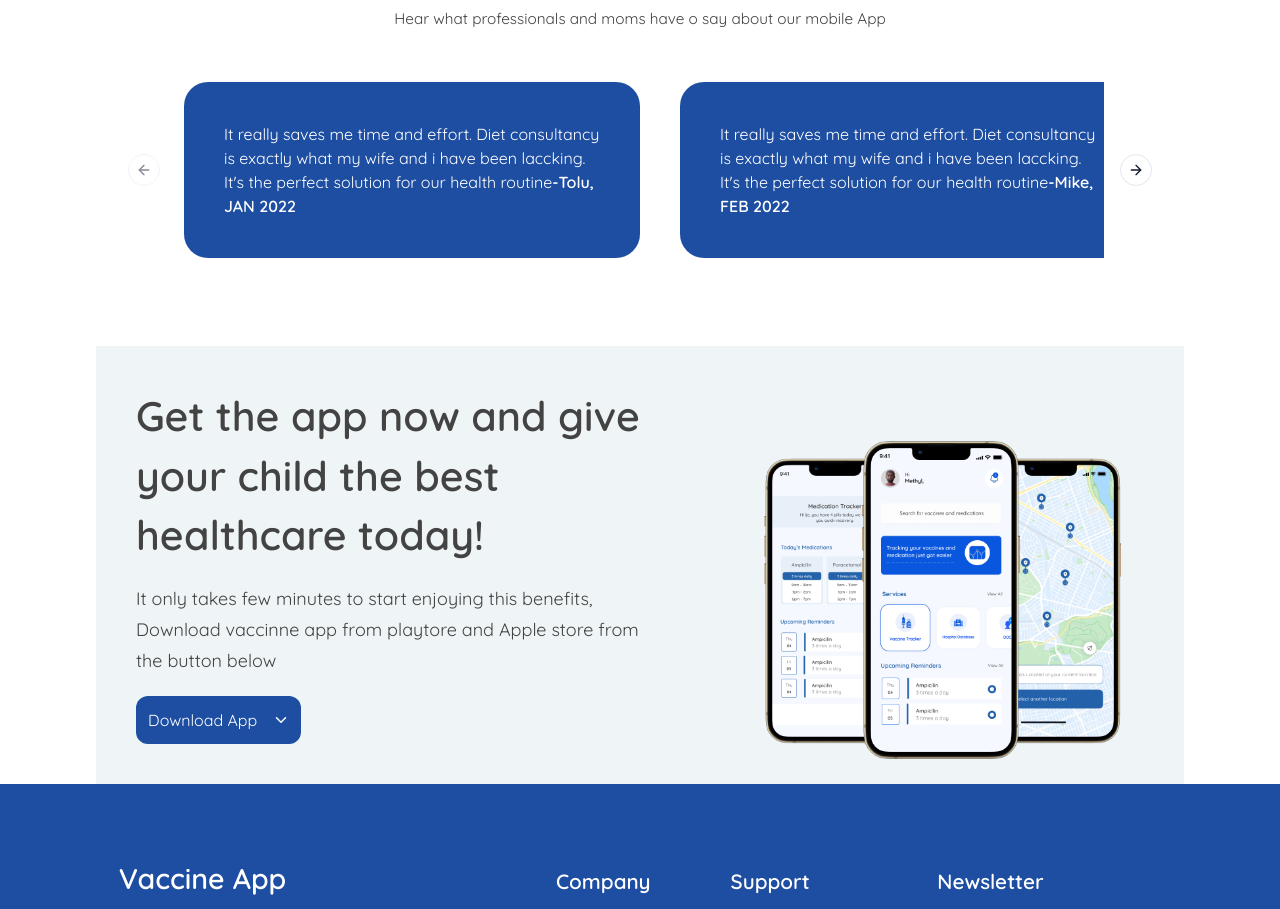
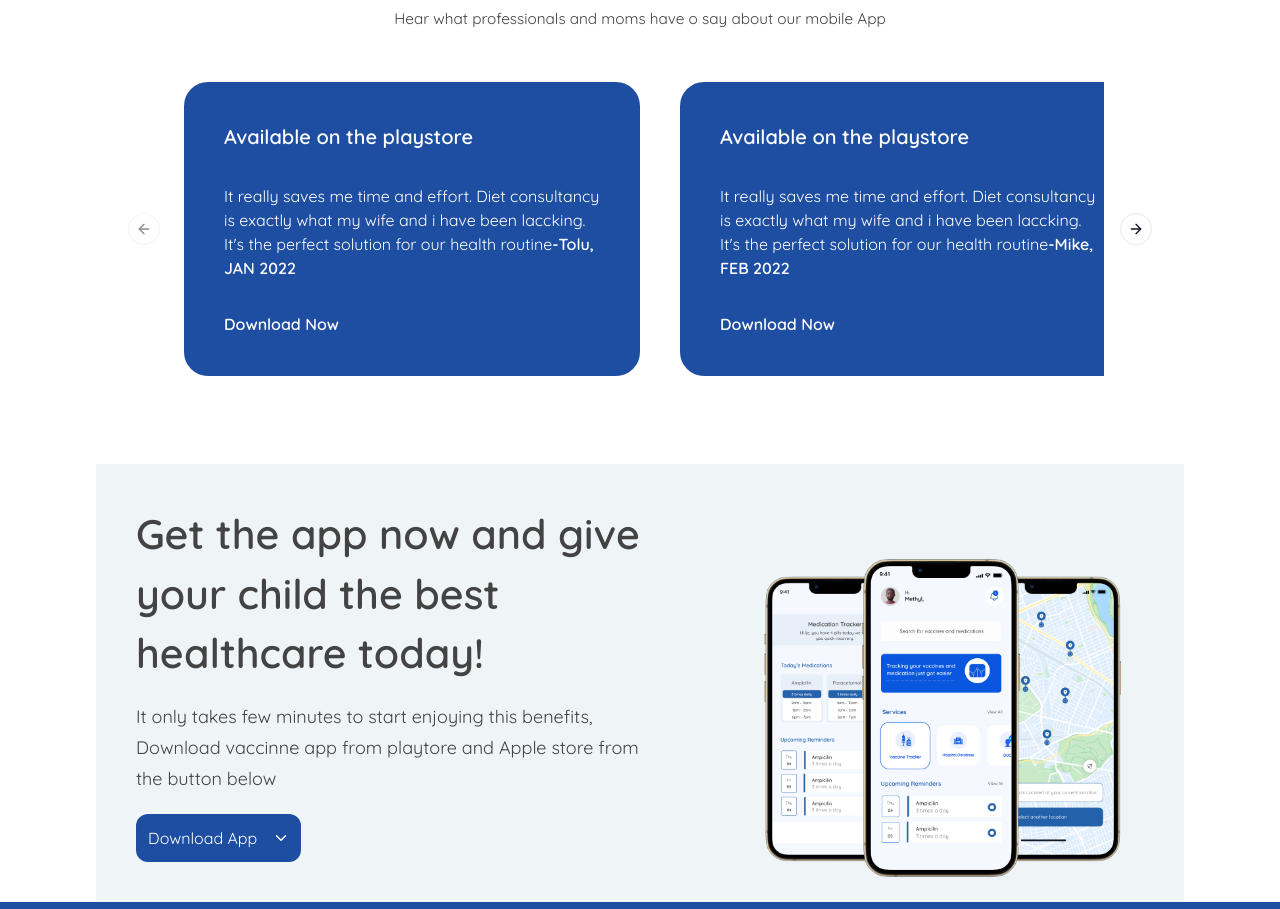
Before and after one commit to heismyke/vaccine-app, a React (Vite) app: page / in a window 1280 px wide. Shown: the part 5760-6669 px from the top of the page. Built offline with nearby package versions, Linux system fonts and the light colour scheme.

Commit message:
review feature v2

```diff
--- a/src/components/What_Our_Users_Say.jsx
+++ b/src/components/What_Our_Users_Say.jsx
@@ -10,6 +10,7 @@ import {
 } from "@/components/ui/carousel";
 import { useContext } from "react";
 import WhatOurUsersSayContext from "../context/WhatOurUsersSayContext";
+import { Link } from "react-router-dom";
 
 const WhatOurUsersSay = () => {
   const { reviews } = useContext(WhatOurUsersSayContext);
@@ -28,12 +29,18 @@ const WhatOurUsersSay = () => {
           {reviews.map((review, index) => (
             <React.Fragment key={index}>
               <CarouselItem className="basis-1/1 w-full p-10 rounded-3xl md:basis-1/2  bg-[#1E4EA2] text-white">
-                <p className="font-normal text-[16px]">
+                <h1 className="font-semibold text-[20px]">
+                  Available on the playstore
+                </h1>
+                <p className="font-normal text-[16px] py-8">
                   {review.review}
                   <span className="font-semibold">
                     -{review.author}, {review.date}
                   </span>
                 </p>
+                <Link to="">
+                  <h1 className="font-semibold">Download Now </h1>
+                </Link>
               </CarouselItem>
             </React.Fragment>
           ))}
--- a/src/context/WhatOurUsersSayContextProvider.jsx
+++ b/src/context/WhatOurUsersSayContextProvider.jsx
@@ -28,6 +28,7 @@ const WhatOurUsersSayContextProvider = ({ children }) => {
       date: "MARCH 2022",
     },
   ]);
+
   return (
     <WhatOurUsersSayContext.Provider value={{ reviews }}>
       {children}
```
